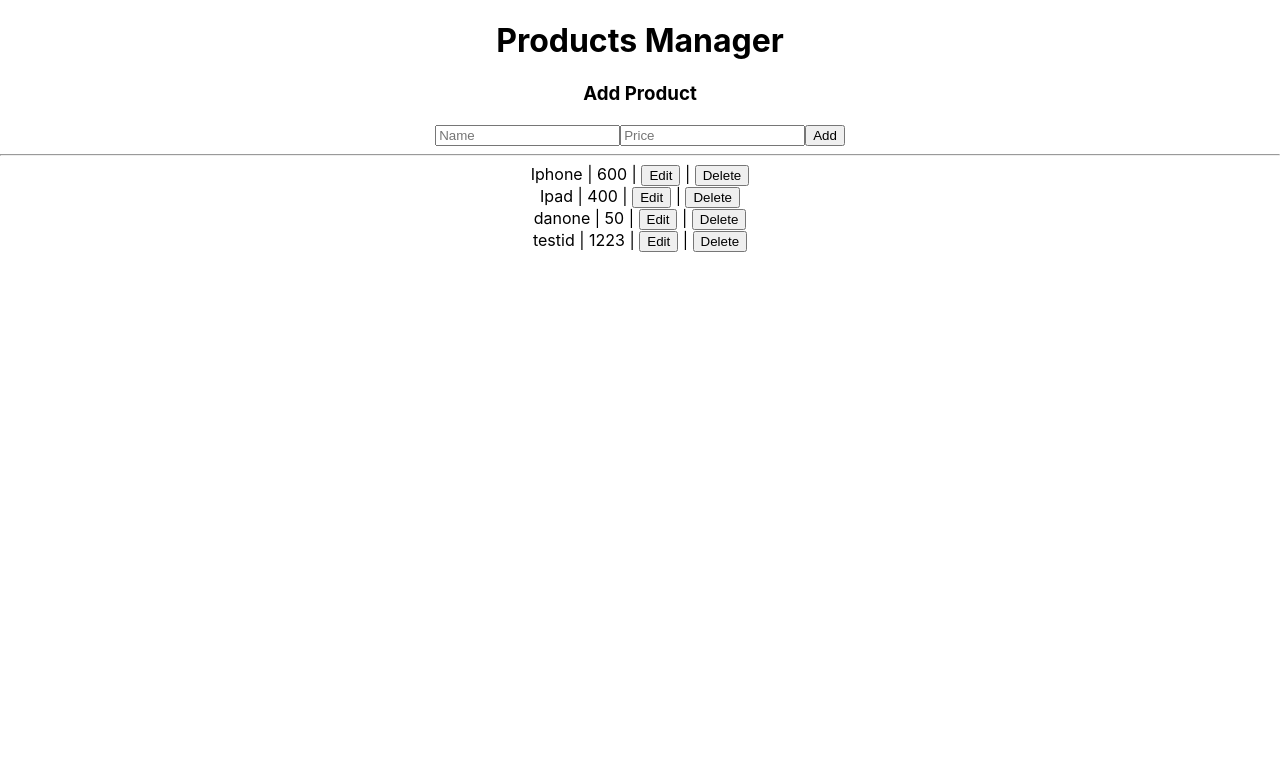
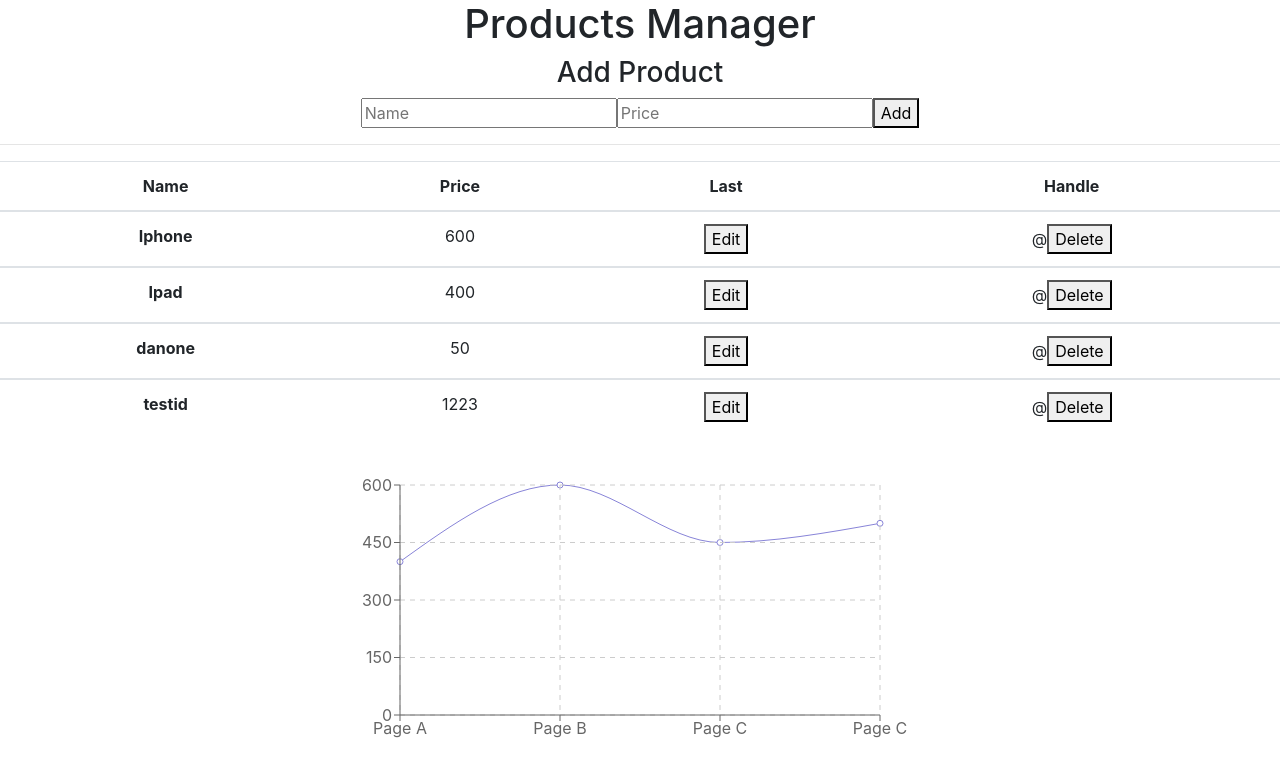
Before and after one commit to TiagoUmemura/reactjs-customer-registration, a React (Create React App) app: page / in a window 1280 px wide. Shown: the top 776 px of the page. Built offline with nearby package versions, Linux system fonts and the light colour scheme; data requests are answered from the project's data file.

Commit message:
Add charts and table with bootstrap

```diff
--- a/package.json
+++ b/package.json
@@ -4,9 +4,11 @@
   "private": true,
   "dependencies": {
     "axios": "^0.18.0",
+    "bootstrap": "^4.3.1",
     "react": "^16.6.3",
     "react-dom": "^16.6.3",
-    "react-scripts": "2.1.1"
+    "react-scripts": "2.1.1",
+    "recharts": "^1.5.0"
   },
   "scripts": {
     "start": "PORT=3006 react-scripts start",
--- a/src/App.css
+++ b/src/App.css
@@ -18,6 +18,10 @@
   color: white;
 }
 
+.recharts-wrapper {
+  margin : 0 auto;
+}
+
 .App-link {
   color: #61dafb;
 }
--- a/src/App.js
+++ b/src/App.js
@@ -3,6 +3,7 @@ import './App.css';
 import ProductItem from './ProductItem';
 import AddProduct from './AddProduct';
 import axios from 'axios'
+import { LineChart, Line, CartesianGrid, XAxis, YAxis, Tooltip } from 'recharts';
 
 const products = [
   {
@@ -14,6 +15,11 @@ const products = [
     price: '650'
   }
 ];
+
+const data = [{name: 'Page A', uv: 400, pv: 2400, amt: 2400},
+  {name: 'Page B', uv: 600, pv: 2300, amt: 2400},
+  {name: 'Page C', uv: 450, pv: 2800, amt: 2400},
+  {name: 'Page C', uv: 500, pv: 2800, amt: 2400}];
 
 localStorage.setItem('products', JSON.stringify(products));
 
@@ -91,12 +97,21 @@ class App extends Component {
     const title = 'Products Manager';
 
     return (
-      <div className="App">
+      <div className="App center-content">
         <h1>{title}</h1>
 
         <AddProduct
           onAdd = {this.onAdd}
         />
+        <table class="table">
+          <thead>
+          <tr>
+            <th scope="col">Name</th>
+            <th scope="col">Price</th>
+            <th scope="col">Last</th>
+            <th scope="col">Handle</th>
+          </tr>
+          </thead>
         {
           this.state.products.map(product => {
             return(
@@ -111,6 +126,15 @@ class App extends Component {
             );
           })
         }
+        </table>
+
+        <LineChart width={600} height={300} data={data} margin={{ top: 35, right: 60, bottom: 5, left: 0 }}>
+          <Line type="monotone" dataKey="uv" stroke="#8884d8" />
+          <CartesianGrid stroke="#ccc" strokeDasharray="5 5" />
+          <XAxis dataKey="name" />
+          <YAxis />
+          <Tooltip />
+        </LineChart>
       </div>
     );
   }
--- a/src/ProductItem.js
+++ b/src/ProductItem.js
@@ -36,7 +36,7 @@ class ProductItem extends Component {
     const { name, price } = this.props;
 
     return (
-      <div>
+      <tbody>
         {
           //verify if is on edit mode or normal mode
           this.state.isEdit
@@ -49,20 +49,15 @@ class ProductItem extends Component {
               </form>
 
             ) : (
-
-              <div>
-                <span>{name}</span>
-                {' | '}
-                <span>{price}</span>
-                {' | '}
-                <button onClick={this.onEdit}>Edit</button>
-                {' | '}
-                <button onClick={this.onDelete}>Delete</button>
-              </div>
-
+              <tr>
+                <th scope="row">{name}</th>
+                <td>{price}</td>
+                <td><button onClick={this.onEdit}>Edit</button></td>
+                <td>@<button onClick={this.onDelete}>Delete</button></td>
+              </tr>
             )
         }
-      </div>
+      </tbody>
     );
   }
 }
--- a/src/index.js
+++ b/src/index.js
@@ -3,6 +3,7 @@ import ReactDOM from 'react-dom';
 import './index.css';
 import App from './App';
 import * as serviceWorker from './serviceWorker';
+import 'bootstrap/dist/css/bootstrap.css';
 
 ReactDOM.render(<App />, document.getElementById('root'));
 
```
